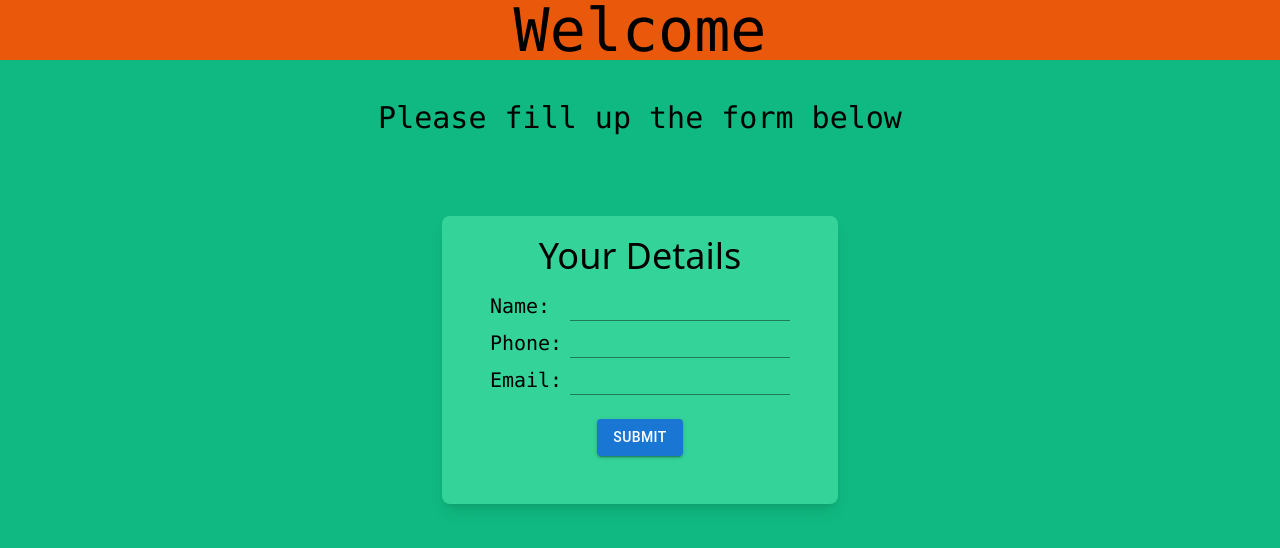
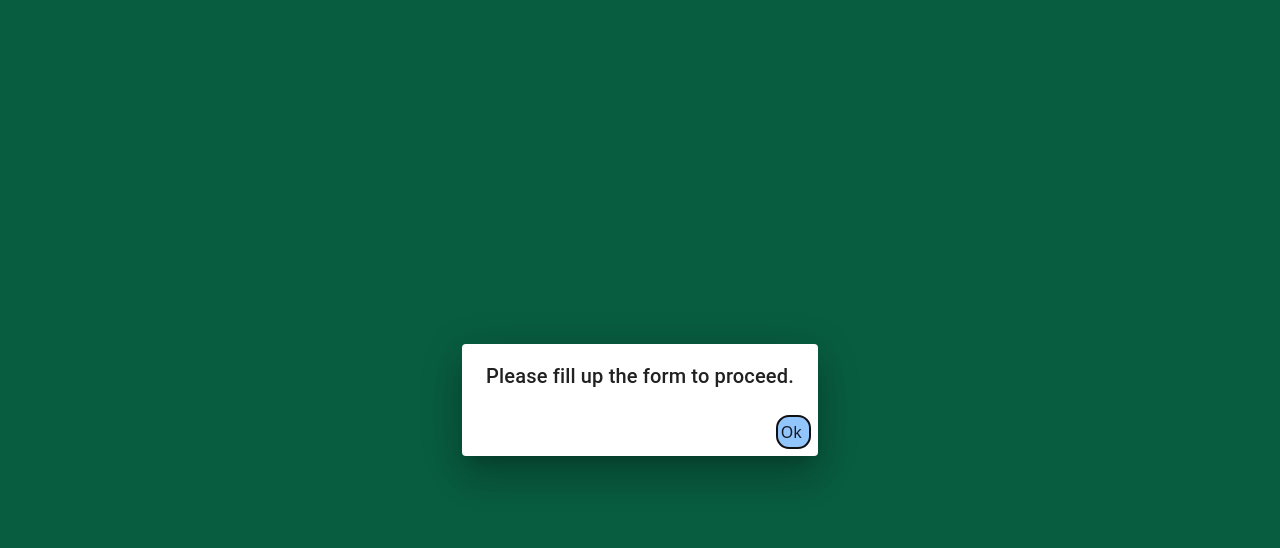
Before and after one commit to man2k/ReactApp_Internshala, a React (Vite) app: page /second in a window 1280 px wide. Before the commit this address led to /. Shown: the top 548 px of the page. Built offline with nearby package versions, Linux system fonts and the light colour scheme; no server answers.

Commit message:
improved ui, added interfaces for data, minor fixes for deployment

```diff
--- a/src/components/CheckboxList.tsx
+++ b/src/components/CheckboxList.tsx
@@ -1,5 +1,10 @@
 import ArrowDropDownRoundedIcon from "@mui/icons-material/ArrowDropDownRounded";
+import ArrowDropUpRoundedIcon from "@mui/icons-material/ArrowDropUpRounded";
 import React, { useState } from "react";
+
+interface checkedToggle {
+  [key: string]: boolean;
+}
 
 interface dataStr {
   department: string;
@@ -9,11 +14,11 @@ interface dataStr {
 type Props = { data: dataStr };
 
 const CheckboxList: React.FC<Props> = ({ data }: Props) => {
-  const [expand, setExpand] = useState<any>({});
-  const [checked, setChecked] = useState<any>({});
+  const [expand, setExpand] = useState<checkedToggle>({});
+  const [checked, setChecked] = useState<checkedToggle>({});
 
   const handleToggleExpand = (department: string) => {
-    setExpand((prev: any) => ({
+    setExpand((prev: checkedToggle) => ({
       ...prev,
       [department]: !prev[department],
     }));
@@ -24,13 +29,10 @@ const CheckboxList: React.FC<Props> = ({ data }: Props) => {
     e: React.ChangeEvent<HTMLInputElement>
   ) => {
     if (data.sub_departments.length === 0) {
-      setChecked((prev: any) => {
-        console.log(prev[data.department]);
-        return {
-          ...prev,
-          [data.department]: e.target.checked,
-        };
-      });
+      setChecked((prev: checkedToggle) => ({
+        ...prev,
+        [data.department]: e.target.checked,
+      }));
     }
 
     data.sub_departments.forEach((subdep) =>
@@ -41,13 +43,16 @@ const CheckboxList: React.FC<Props> = ({ data }: Props) => {
   const handleSubDepToggle = (department: string, passVal?: boolean) => {
     if (passVal === true) {
       // toggle through parent
-      return setChecked((prev: any) => ({
+      return setChecked((prev: checkedToggle) => ({
         ...prev,
         [department]: true,
       }));
     }
 
-    setChecked((prev: any) => ({ ...prev, [department]: !prev[department] }));
+    setChecked((prev: checkedToggle) => ({
+      ...prev,
+      [department]: !prev[department],
+    }));
   };
 
   return (
@@ -58,7 +63,11 @@ const CheckboxList: React.FC<Props> = ({ data }: Props) => {
             className="w-max"
             onClick={() => handleToggleExpand(data.department)}
           >
-            <ArrowDropDownRoundedIcon />
+            {expand[data.department] ? (
+              <ArrowDropUpRoundedIcon />
+            ) : (
+              <ArrowDropDownRoundedIcon />
+            )}
           </button>
         ) : (
           <div className="ml-6"></div>
@@ -81,7 +90,8 @@ const CheckboxList: React.FC<Props> = ({ data }: Props) => {
         <div className="uppercase">{data.department.replace("_", " ")}</div>
       </div>
       <div className="flex flex-col">
-        {data.sub_departments.length > 0 && expand[data.department] ? (
+        {data.sub_departments.length > 0 &&
+          expand[data.department] &&
           data.sub_departments.map((subdep) => (
             <div className="flex flex-row ml-10" key={subdep}>
               <input
@@ -95,10 +105,7 @@ const CheckboxList: React.FC<Props> = ({ data }: Props) => {
                 {subdep.replace(/_/g, " ")}
               </li>
             </div>
-          ))
-        ) : (
-          <></>
-        )}
+          ))}
       </div>
     </div>
   );
--- a/src/components/FormOne.tsx
+++ b/src/components/FirstComponent.tsx
@@ -11,7 +11,7 @@ type Props = {
   setFormData: React.Dispatch<React.SetStateAction<UserData>>;
 };
 
-const FormOne = ({ formData, setFormData }: Props) => {
+const FirstComponent = ({ formData, setFormData }: Props) => {
   const [open, setOpen] = useState(false);
   const navigate = useNavigate();
 
@@ -118,4 +118,4 @@ const FormOne = ({ formData, setFormData }: Props) => {
   );
 };
 
-export default FormOne;
+export default FirstComponent;
--- a/src/pages/FirstPage.tsx
+++ b/src/pages/FirstPage.tsx
@@ -1,5 +1,5 @@
 import { useState } from "react";
-import FormOne from "../components/FormOne";
+import FormOne from "../components/FirstComponent";
 import { UserData } from "../types/types";
 
 function FirstPage() {
--- a/src/pages/SecondPage.tsx
+++ b/src/pages/SecondPage.tsx
@@ -1,21 +1,62 @@
-import { useEffect } from "react";
+import { useEffect, useState } from "react";
 import { useNavigate } from "react-router-dom";
 import Table from "../components/Table";
 import SecondComponent from "../components/SecondComponent";
-
+import Dialog from "@mui/material/Dialog";
+import DialogActions from "@mui/material/DialogActions";
+import DialogTitle from "@mui/material/DialogTitle";
 const SecondPage: React.FC = () => {
   const navigate = useNavigate();
+
   useEffect(() => {
     if (sessionStorage.getItem("userData") === null) {
-      navigate("/");
-    } else {
+      handleClickOpen();
     }
   }, []);
 
+  const proceed = () => {
+    navigate("/");
+  };
+  const [open, setOpen] = useState(false);
+
+  const handleClickOpen = () => {
+    setOpen(true);
+  };
+
+  const handleClose = () => {
+    setOpen(false);
+  };
   return (
     <main className="w-full h-screen mx-auto bg-emerald-500 font-mono overflow-scroll flex flex-col">
-      <Table />
-      <SecondComponent />
+      {sessionStorage.getItem("userData") ? (
+        <>
+          <Table />
+          <SecondComponent />
+        </>
+      ) : (
+        <></>
+      )}
+
+      <Dialog
+        open={open}
+        onClose={handleClose}
+        aria-labelledby="alert-dialog-title"
+        aria-describedby="alert-dialog-description"
+      >
+        <DialogTitle id="alert-dialog-title">
+          Please fill up the form to proceed.
+        </DialogTitle>
+
+        <DialogActions>
+          <button
+            className="bg-blue-300 rounded-xl p-1 pr-2"
+            onClick={proceed}
+            autoFocus
+          >
+            Ok
+          </button>
+        </DialogActions>
+      </Dialog>
     </main>
   );
 };
```
Also changed, not shown: vercel.json (added).
